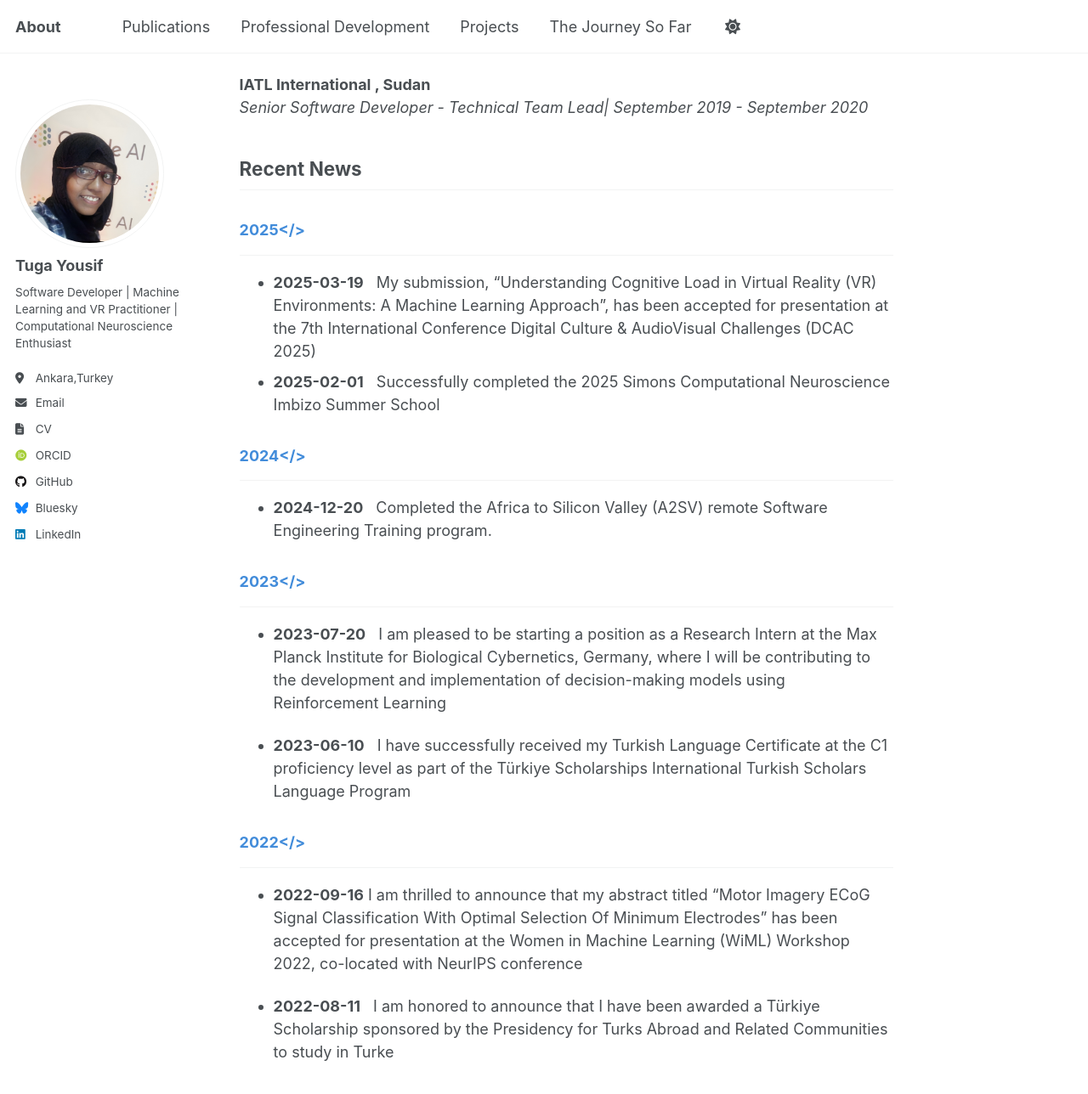
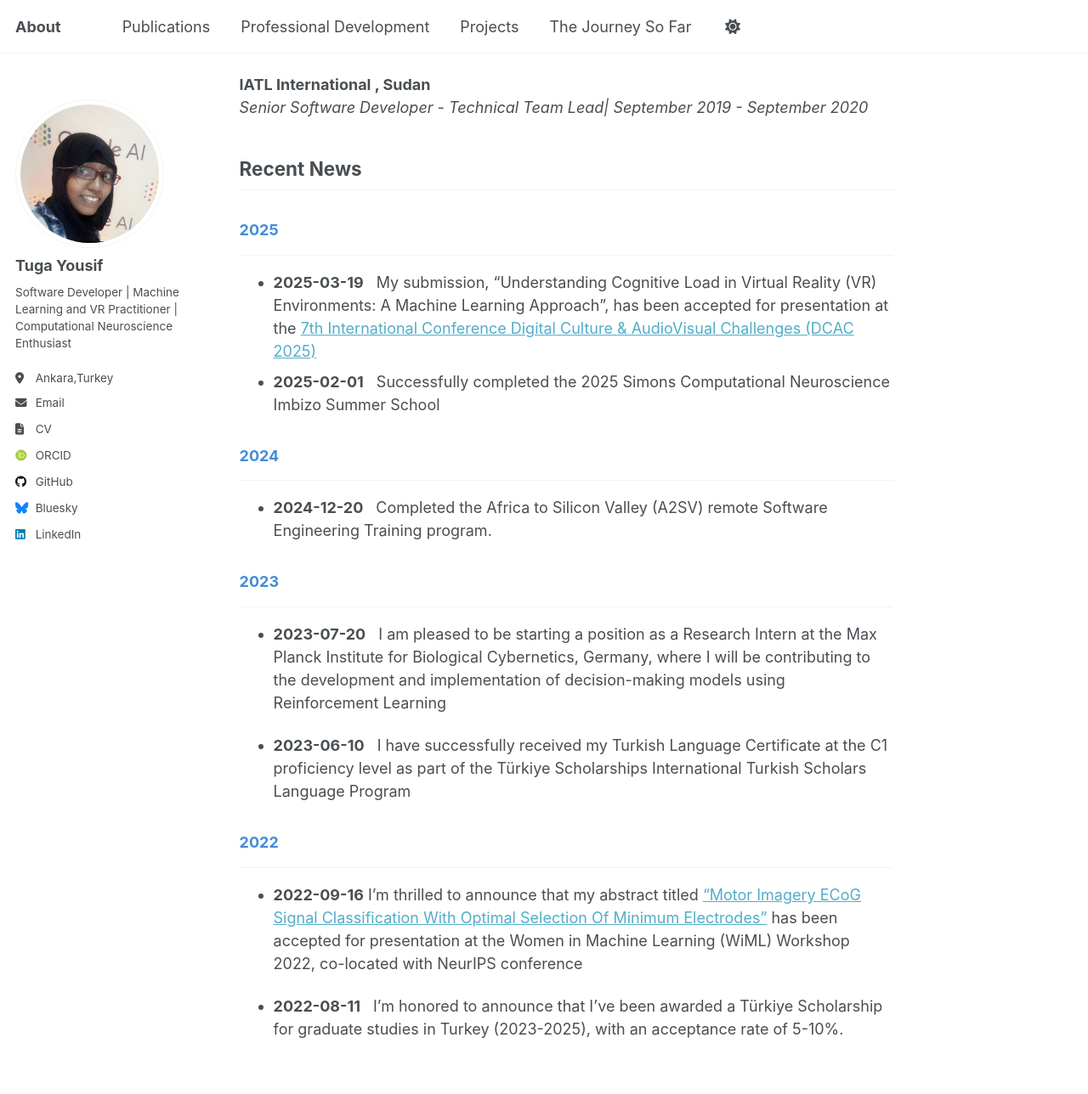
Before and after one commit to TugaAhmed/TugaAhmed.github.io, a Jekyll site: the page built from _pages/about.md, in a window 1280 px wide and 1400 px high, scrolled down 1009 px. Shown: the top 1288 px of the window at 85% size. Built offline with Jekyll 4.4.1, drawn with Linux system fonts in a browser that asks for light colours; some web fonts are replaced.

Commit message:
add links

```diff
--- a/_pages/about.md
+++ b/_pages/about.md
@@ -40,24 +40,39 @@ Tuga Yousif is a Sudanese MSc student in Computer Engineering with a strong pass
  **IATL International  ,   Sudan**
  *Senior Software Developer - Technical Team Lead|   September 2019 - September 2020*
 
+
+
+
+
+
 ## Recent News
 
-### <span style="color:rgb(66, 140, 218);">2025</>
+### <span style="color:rgb(66, 140, 218);">2025
 ---
 - **2025-03-19** <span style="padding-left: 10px;">
-My submission, "Understanding Cognitive Load in Virtual Reality (VR) Environments: A Machine Learning Approach", has been accepted for presentation at the 7th International Conference Digital Culture & AudioVisual Challenges (DCAC 2025)
+My submission, "Understanding Cognitive Load in Virtual Reality (VR) Environments: A Machine Learning Approach", has been accepted for presentation at the [7th International Conference Digital Culture & AudioVisual Challenges (DCAC 2025)](https://avarts.ionio.gr/dcac/2025/)
 - **2025-02-01**  <span style="padding-left: 10px;">
 Successfully completed the 2025 Simons Computational Neuroscience Imbizo Summer School
 
 
-### <span style="color:rgb(66, 140, 218);">2024</>
+
+
+
+
+
+
+
+
+
+
+### <span style="color:rgb(66, 140, 218);">2024
 ---
 - **2024-12-20**  <span style="padding-left: 10px;">
 Completed the Africa to Silicon Valley (A2SV) remote Software Engineering Training program.
 
 
 
-### <span style="color:rgb(66, 140, 218);">2023</>
+### <span style="color:rgb(66, 140, 218);">2023
 ---
 - **2023-07-20**  <span style="padding-left: 10px;">
 I am pleased to be starting a position as a Research Intern at the Max Planck Institute for Biological Cybernetics, Germany, where I will be contributing to the development and implementation of decision-making models using Reinforcement Learning
@@ -66,10 +81,10 @@ I am pleased to be starting a position as a Research Intern at the Max Planck In
 I have successfully received my Turkish Language Certificate at the C1 proficiency level as part of the Türkiye Scholarships International Turkish Scholars Language Program
 
 
-### <span style="color:rgb(66, 140, 218);">2022</>
+### <span style="color:rgb(66, 140, 218);">2022
 ---
 - **2022-09-16**
-I am thrilled to announce that my abstract titled "Motor Imagery ECoG Signal Classification With Optimal Selection Of Minimum Electrodes" has been accepted for presentation at the Women in Machine Learning (WiML) Workshop 2022, co-located with NeurIPS conference
+I'm thrilled to announce that my abstract titled ["Motor Imagery ECoG Signal Classification With Optimal Selection Of Minimum Electrodes"](https://neurips.cc/virtual/2022/57491) has been accepted for presentation at the Women in Machine Learning (WiML) Workshop 2022, co-located with NeurIPS conference
 
 - **2022-08-11**  <span style="padding-left: 10px;">
-I am honored to announce that I have been awarded a Türkiye Scholarship sponsored by the Presidency for Turks Abroad and Related Communities to study in Turke
+I'm honored to announce that I've been awarded a Türkiye Scholarship for graduate studies in Turkey (2023-2025), with an acceptance rate of 5-10%.
```
